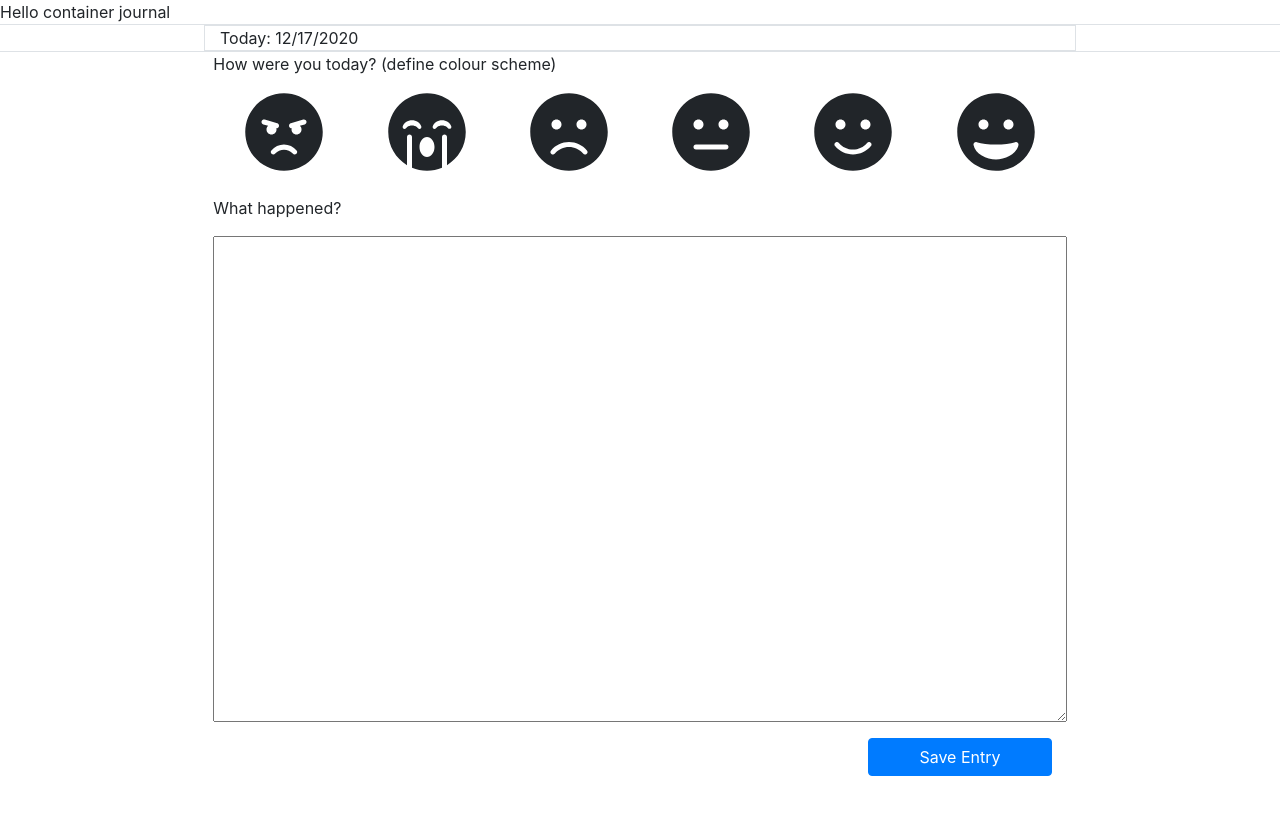
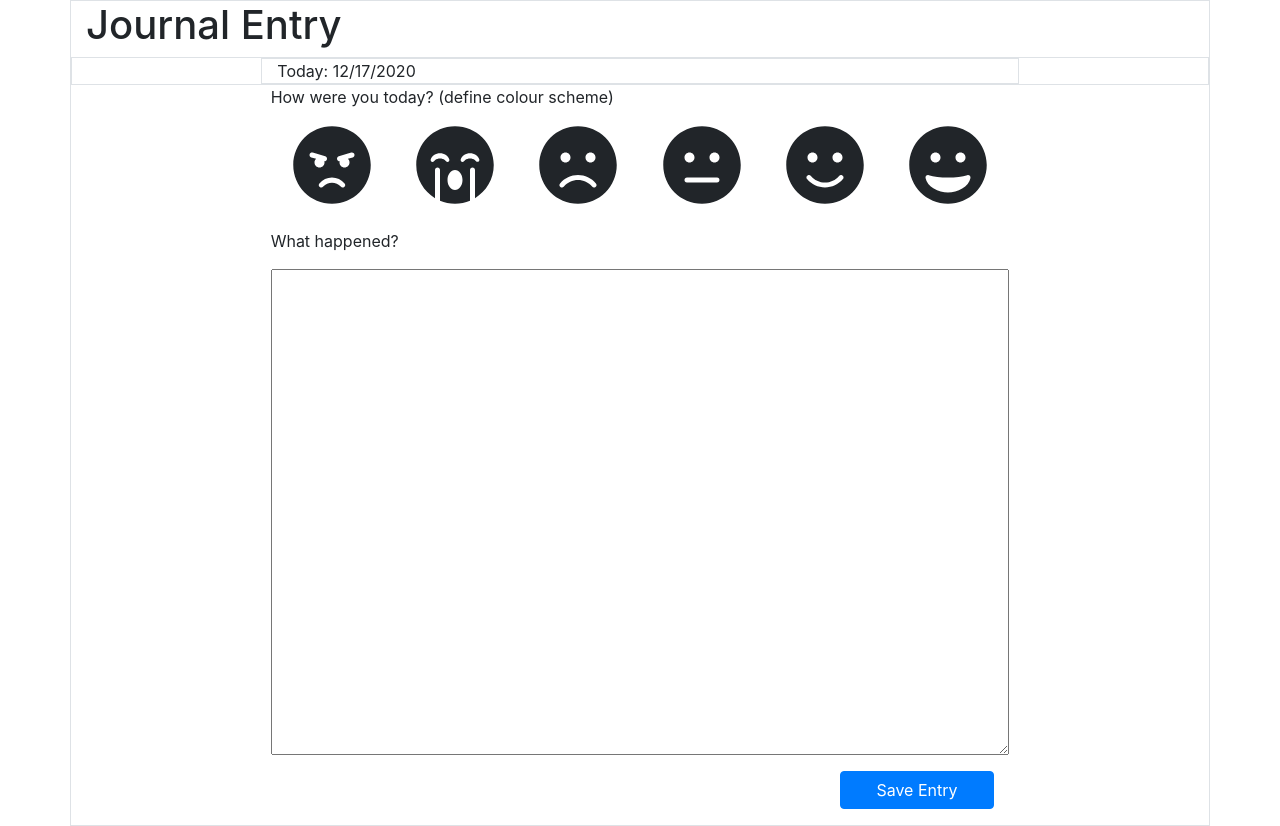
Before and after one commit to andrewh-code/fe-focus, a React (Create React App) app: page /journal in a window 1280 px wide. Before the commit the page ends 800 px from the top, so only its background shows below. Built offline with nearby package versions, Linux system fonts and the light colour scheme; no server answers.

Commit message:
added updates to journal component

```diff
--- a/src/components/journal/Journal.js
+++ b/src/components/journal/Journal.js
@@ -1,25 +1,38 @@
 import React, { Fragment, useState} from 'react'
-import '../../css/Journal.css'
+import '../../css/Journal.css';
+import '../../App.css';
 
 export default function Journal() {
 
     const today = new Date().toLocaleDateString();
     const [journalEntry, setJournalEntry] = useState("");
-
+    const [feeling, setFeeling] = useState("");
+    const [errorMsg, setErrorMsg] = useState("");
+    const [successMsg, setSuccessMsg] = useState("");
 
     const onSubmitEntry = async (e) => {
         e.preventDefault();
-        console.log(e);
+
+        console.log(journalEntry);
+        console.log(feeling);
+
+        const data = {
+            feeling: feeling,
+            journalEntry: journalEntry
+        };
+        console.log(data);
+
+        // todo: axios.post here
     }
 
     const onTextAreaChange = (e) => {
-
+        setJournalEntry(e.target.value);
     }
 
     return (
         <Fragment>
-            <div clasName="container border">
-            Hello container journal
+            <div className="container border">
+            <h1>Journal Entry</h1>
             <form onSubmit={onSubmitEntry}>
                 <div className="row border">
                     <div className="col-8 offset-2 border">
@@ -33,38 +46,50 @@ export default function Journal() {
                     <div className="form-group row">
                         <div className="col-2 justify-content-center">
                             <center>
+                            <div onChange={e => setFeeling(e.target.value)}>
                             <input id="feelingAngry" type="radio" name="feelings" value="angry"/>
-                            <label for="feelingAngry"><i class="fas fa-angry fa-5x"></i></label>
+                            <label htmlFor="feelingAngry"><i className="fas fa-angry fa-5x"></i></label>
+                            </div>
                             </center>
                         </div>
                         <div className="col-2 justify-content-center">
                             <center>
+                            <div onChange={e => setFeeling(e.target.value)}>
                             <input id="feelingReallySad" type="radio" name="feelings" value="reallySad"/>
-                            <label for="feelingReallySad"><i class="fas fa-sad-cry fa-5x"></i></label>
+                            <label htmlFor="feelingReallySad"><i className="fas fa-sad-cry fa-5x"></i></label>
+                            </div>
                             </center>
                         </div>
                         <div className="col-2 justify-content-center">
                             <center>
-                                <input id="feelingSad" type="radio" name="feelings" values="sad"/>
-                                <label for="feelingSad"><i class="fas fa-frown fa-5x"></i></label>
+                                <div onChange={e => setFeeling(e.target.value)}>
+                                <input id="feelingSad" type="radio" name="feelings" value="sad"/>
+                                <label htmlFor="feelingSad"><i className="fas fa-frown fa-5x"></i></label>
+                                </div>
                             </center>
                         </div>
                         <div className="col-2 justify-content-center">
                             <center>
-                                <input id="feelingNeutral" type="radio" name="feelings" values="neutral"/>
-                                <label for="feelingNeutral"><i class="fas fa-meh fa-5x"></i></label>
+                                <div onChange={e => setFeeling(e.target.value)}>
+                                <input id="feelingNeutral" type="radio" name="feelings" value="neutral"/>
+                                <label htmlFor="feelingNeutral"><i className="fas fa-meh fa-5x"></i></label>
+                                </div>
                             </center>
                         </div>
                         <div className="col-2 justify-content-center">
                             <center>
-                                <input id="feelingGood" type="radio" name="feelings" values="good"/>
-                                <label for="feelingGood"><i class="fas fa-smile fa-5x"></i></label>
+                                <div onChange={e => setFeeling(e.target.value)}>
+                                <input id="feelingGood" type="radio" name="feelings" value="good"/>
+                                <label htmlFor="feelingGood"><i className="fas fa-smile fa-5x"></i></label>
+                                </div>
                             </center>
                         </div>
                         <div className="col-2 justify-content-center">
                             <center>
-                                <input id="feelingGreat" type="radio" name="feelings" values="great"/>
-                                <label for="feelingGreat"><i class="fas fa-grin fa-5x"></i></label>
+                                <div onChange={e => setFeeling(e.target.value)}>
+                                <input id="feelingGreat" type="radio" name="feelings" value="great"/>
+                                <label htmlFor="feelingGreat"><i className="fas fa-grin fa-5x"></i></label>
+                                </div>
                             </center>
                         </div>
                     </div>
@@ -74,15 +99,20 @@ export default function Journal() {
                     <div className="form-group row">
                         <textarea
                             id="journalContent"
+                            name="journalEntry"
                             value={journalEntry}
                             rows="20"
                             cols="200"
-                            onChange={e => onTextAreaChange(e)}/>
+                            onChange={e => onTextAreaChange(e)}
+                            />
                     </div>
                     <div className="form-group row">
                         <div className="col-3 offset-9">
                             <button className="btn btn-primary btn-block">Save Entry</button>
                         </div>
+                    </div>
+                    <div>
+                        <p id="error">{errorMsg}</p>
                     </div>
                 </div>
             </form>
--- a/src/css/Journal.css
+++ b/src/css/Journal.css
@@ -51,3 +51,9 @@ label[for="feelingGreat"]:hover {
 input[type="radio"]:checked + label[for="feelingGreat"] {
     color: #e8db1e;
 }
+
+
+.container#shadow {
+    padding: 1px;
+    box-shadow: 1px 2px #A9A9A9;
+}
```
